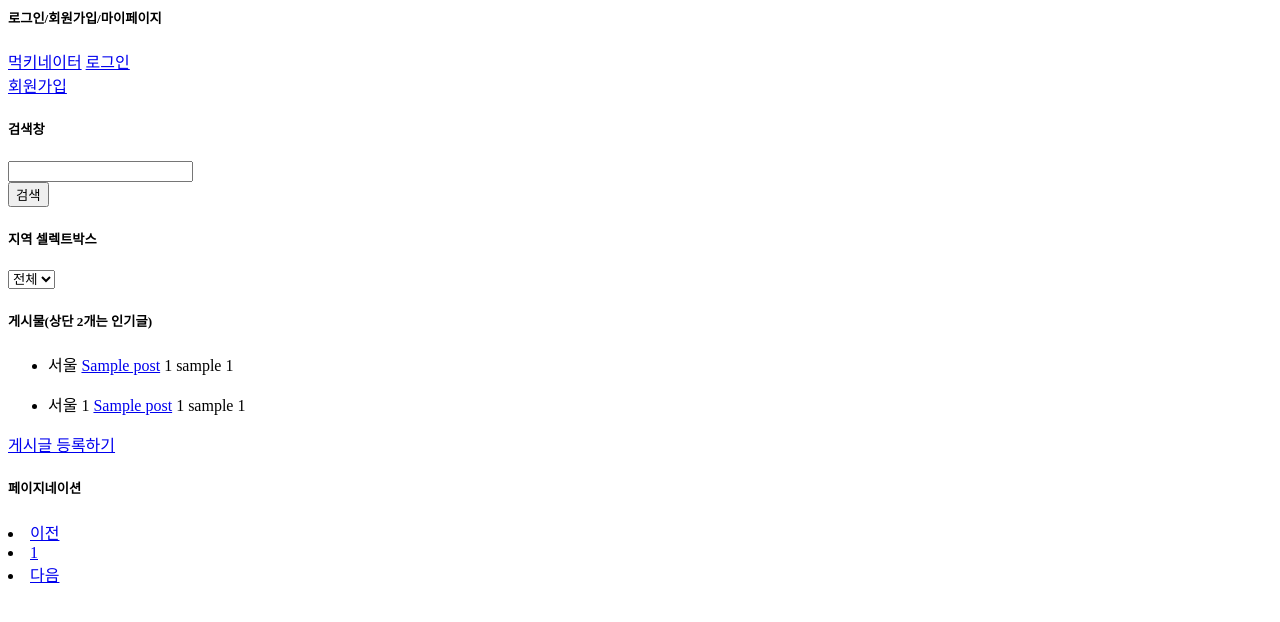
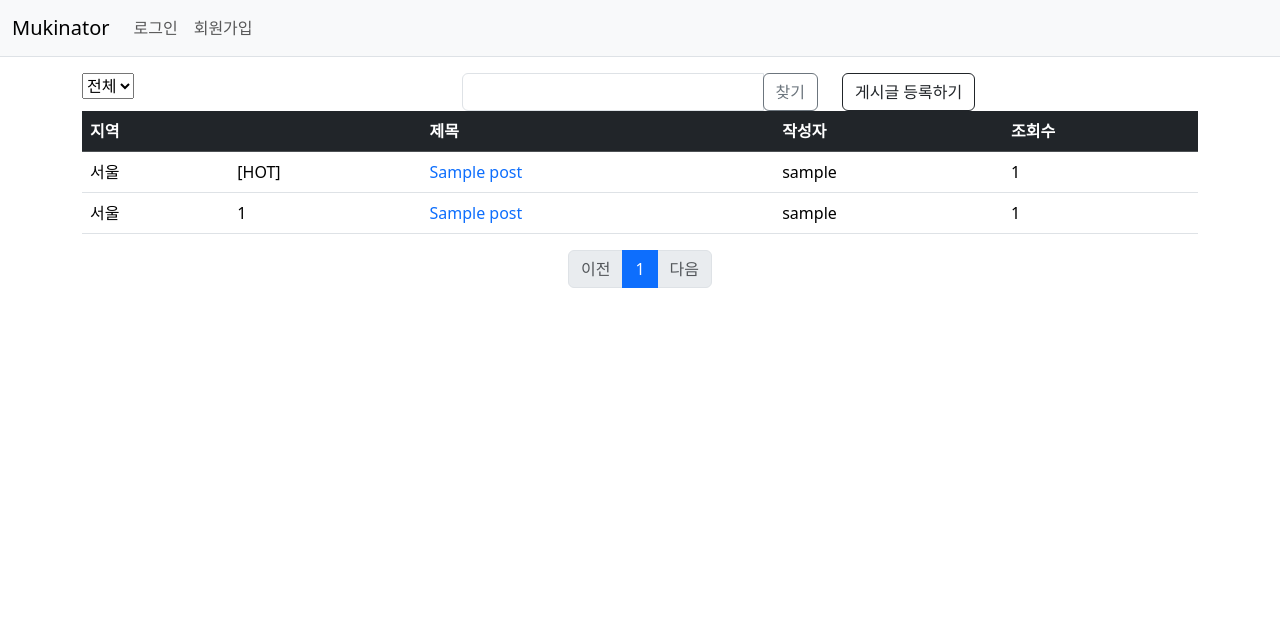
Before and after one commit to silver0108/Mukinator, a Django app: page / in a window 1280 px wide. Shown: the top 622 px of the page. Run offline with Django 4.2, Linux system fonts and the light colour scheme; tables that the repository leaves empty hold one stand-in row (values such as "Sample post"); some libraries are stand-ins or nearby versions.

Commit message:
비밀번호 찾기기능구현

```diff
--- a/mukinator/common/urls.py
+++ b/mukinator/common/urls.py
@@ -8,12 +8,16 @@ urlpatterns = [
     path('login/', auth_views.LoginView.as_view(template_name='common/login.html'), name='login'),
     path('logout/', auth_views.LogoutView.as_view(), name='logout'),
     path('signup/', views.signup, name='signup'),
-    path('mypage/<int:pk>', views.mypage, name='mypage'),
+    path('mypage/<int:pk>/', views.mypage, name='mypage'),
     path('update/', views.update, name='update'),
-    path('mypost/<int:pk>', views.mypost, name='mypost'),
+    path('mypost/<int:pk>/', views.mypost, name='mypost'),
     path('forget_id/', views.forget_id, name='forget_id'),
-    path('password_reset/', views.UserPasswordResetView.as_view(), name="password_reset"),
-    path('password_reset_done/', views.UserPasswordResetDoneView.as_view(), name="password_reset_done"),
-    path('password_reset_confirm/<uidb64>/<token>/', views.UserPasswordResetConfirmView.as_view(), name="password_reset_confirm"),
-    path('password_reset_complete/', views.UserPasswordResetCompleteView.as_view(), name="password_reset_complete"),
+    path('password_reset/',
+         views.UserPasswordResetView.as_view(template_name='common/password_reset_form.html'), name="password_reset"),
+    path('password_reset_done/',
+         views.UserPasswordResetDoneView.as_view(template_name='common/password_reset_done.html'),
+         name="password_reset_done"),
+    path('password_reset_complete/',
+         views.UserPasswordResetCompleteView.as_view(template_name='common/password_reset_complete.html'),
+         name="password_reset_complete"),
 ]
--- a/mukinator/mukinator/urls.py
+++ b/mukinator/mukinator/urls.py
@@ -1,8 +1,8 @@
 from django import views
 from django.contrib import admin
 from django.urls import path, include
+from common import views
 from community.views import base_views
-
 from django.conf.urls.static import static
 from django.conf import settings
 
@@ -12,4 +12,7 @@ urlpatterns = [
     path('community/', include('community.urls')),
     path('common/', include('common.urls')),
     path('', base_views.index, name='index'),
+    path('password_reset_confirm/<uidb64>/<token>/',
+         views.UserPasswordResetConfirmView.as_view(template_name='common/password_reset_confirm.html'),
+         name="password_reset_confirm"),
 ] + static(settings.MEDIA_URL, document_root=settings.MEDIA_ROOT)
--- /dev/null
+++ b/mukinator/templates/base.html
@@ -0,0 +1,64 @@
+{% load static %}
+<!doctype html>
+<html lang="ko">
+<head>
+    <!-- Required meta tags -->
+    <meta charset="utf-8">
+    <meta name="viewport" content="width=device-width, initial-scale=1, shrink-to-fit=no">
+    <!-- Bootstrap CSS -->
+    <link rel="stylesheet" type="text/css" href="{% static 'bootstrap.min.css' %}">
+    <!-- Bootstrap JS -->
+    <script src="{% static 'bootstrap.min.js' %}"></script>
+    <!-- CSS -->
+    <link rel="stylesheet" type="text/css" href="{% static 'style.css' %}">
+    <title>Mukinator</title>
+    <style>
+        .navbar.transparent.navbar-inverse .navbar-inner {
+    border-width: 0px;
+    -webkit-box-shadow: 0px 0px;
+    box-shadow: 0px 0px;
+    background-color: rgba(0,0,0,0.0);
+    background-image: -webkit-gradient(linear, 50.00% 0.00%, 50.00% 100.00%, color-stop( 0% , rgba(0,0,0,0.00)),color-stop( 100% , rgba(0,0,0,0.00)));
+    background-image: -webkit-linear-gradient(270deg,rgba(0,0,0,0.00) 0%,rgba(0,0,0,0.00) 100%);
+    background-image: linear-gradient(180deg,rgba(0,0,0,0.00) 0%,rgba(0,0,0,0.00) 100%);
+}
+    </style>
+</head>
+<body>
+<!-- 네비게이션바 -->
+<nav class="navbar navbar-expand-lg navbar-light bg-light border-bottom">
+    <div class="container-fluid">
+        <a class="navbar-brand" href="{% url 'community:index' %}">Mukinator</a>
+        <button class="navbar-toggler" type="button"
+                data-bs-toggle="collapse"
+                data-bs-target="#navbarSupportedContent"
+                aria-controls="navbarSupportedContent"
+                aria-expanded="false"
+                aria-label="Toggle navigation">
+            <span class="navbar-toggler-icon"></span>
+        </button>
+        <div class="collapse navbar-collapse text-right" id="navbarSupportedContent" style="float:right">
+            <ul class="navbar-nav me-auto mb-2 mb-lg-0">
+                <li class="nav-item">
+                    {% if user.is_authenticated %}
+                    <a class="nav-link" href="{% url 'common:logout' %}">{{ user.nickname }}님 안녕하세요! (로그아웃)</a>
+                    <a class="nav-link" href="{% url 'common:mypage' user.id %}">마이페이지</a>
+                    {% else %}
+                    <a class="nav-link" href="{% url 'common:login' %}">로그인</a>
+                    {% endif %}
+                </li>
+                <li>
+                    {% if not user.is_authenticated %}
+                    <a class="nav-link" href="{% url 'common:signup' %}">회원가입</a>
+                    {% endif %}
+                </li>
+            </ul>
+        </div>
+    </div>
+</nav>
+<!-- 기본 템플릿 안에 삽입될 내용 Start -->
+{% block content %}
+{% endblock %}
+<!-- 기본 템플릿 안에 삽입될 내용 End -->
+</body>
+</html>
--- a/mukinator/templates/common/id_sent.html
+++ b/mukinator/templates/common/id_sent.html
@@ -1 +1,2 @@
 <h1>해당 이메일주소로 메일을 보냈습니다. 메일함을 확인해주세요!</h1>
+<a href="{% url 'community:index' %}">홈으로</a>
--- a/mukinator/templates/community/post_detail.html
+++ b/mukinator/templates/community/post_detail.html
@@ -1,4 +1,6 @@
+{% extends 'base.html' %}
 {% load static %}
+{% block content %}
 <link rel="stylesheet" type="text/css" href="{% static 'style.css' %}">
 <!-- message 표시 -->
     {% if messages %}
@@ -105,3 +107,4 @@ Array.from(delete_elements).forEach(function(element) {
     });
 });
 </script>
+{% endblock %}
--- a/mukinator/templates/community/post_list.html
+++ b/mukinator/templates/community/post_list.html
@@ -1,29 +1,12 @@
+{% extends 'base.html' %}
 {% load community_filter %}
+{% block content %}
 <script src="https://code.jquery.com/jquery-3.6.0.slim.js" integrity="sha256-HwWONEZrpuoh951cQD1ov2HUK5zA5DwJ1DNUXaM6FsY=" crossorigin="anonymous"></script>
-<h5>로그인/회원가입/마이페이지</h5>
-<a href="{% url 'mukinator:main' %}">먹키네이터</a>
-{% if user.is_authenticated %}
-    <a href="{% url 'common:logout' %}">{{ user.username }}님 안녕하세요! (로그아웃)</a>
-    <a href="{% url 'common:mypage' pk=user.pk %}">마이페이지</a>
-    {% else %}
-    <a href="{% url 'common:login' %}">로그인</a>
-    <br>
-    <a href="{% url 'common:signup' %}">회원가입</a>
-    {% endif %}
 
-<h5>검색창</h5>
-<div>
-    <input type="text" id="search_kw" class="form-control" value="{{ kw|default_if_none:'' }}">
-    <div class="input-group-append">
-        <button class="btn btn-outline-secondary" type="button" id="btn_search">검색</button>
-    </div>
-    <form id="searchForm" method="get" action="{% url 'index' %}">
-    <input type="hidden" id="kw" name="kw" value="{{ kw|default_if_none:'' }}">
-    <input type="hidden" id="page" name="page" value="{{ page }}">
-    </form>
-</div>
 
-<h5>지역 셀렉트박스</h5>
+<div class="container my-3">
+    <div class="row">
+        <div class="col-md-4">
             <select id="sort-select" onchange="location = this.value;">
                 <option class="sort-all" value="?sort=all">전체</option>
                 <option class="sort-seoul" value="?sort=seoul">서울</option>
@@ -32,81 +15,106 @@
                 <option class="sort-busan" value="?sort=busan">부산</option>
                 <option class="sort-gimhae" value="?sort=gimhae">김해</option>
             </select>
+        </div>
+        <div class="col-md-4">
+            <div class="input-group">
+                <input type="text" id="search_kw" class="form-control" value="{{ kw|default_if_none:'' }}">
+                <div class="input-group-append">
+                    <button class="btn btn-outline-secondary" type="button" id="btn_search">찾기</button>
+                </div>
+            </div>
+        </div>
+        <div class="col-md-4">
+            <a href="{% url 'community:post_create' %}" class="btn btn-outline-dark">게시글 등록하기</a>
+        </div>
+    </div>
 
-<h5>게시물(상단 2개는 인기글)</h5>
+    <table class="table">
+        <thead>
+        <tr class="table-dark">
+            <th>지역</th>
+            <th></th>
+            <th>제목</th>
+            <th>작성자</th>
+            <th>조회수</th>
+        </tr>
+        </thead>
+        <tbody>
+        <!-- 인기글 -->
         {% if hit_list %}
-    <ul>
         {% for post in hit_list %}
-        <li>
-            {{ post.region}} <!-- 지역 -->
-
-            <a href="{% url 'community:detail' post.id %}">{{ post.subject }}</a> <!-- 게시글 제목 -->
-            {{ post.comment_set.count }} <!-- 댓글 개수 -->
-            {{ post.author.username }} <!-- 작성자 -->
-            {{ post.hit }} <!-- 조회수 -->
-        </li>
+        <tr>
+            <td>{{ post.region}}</td>
+            <td>[HOT]</td>
+            <td>
+                <a href="{% url 'community:detail' post.id %}" style="text-decoration:none">{{ post.subject }}</a>
+            </td>
+            <td>{{ post.author.username }}</td>
+            <td>{{ post.hit }}</td>
+        </tr>
         {% endfor %}
-    </ul>
+        {% else %}
+        <tr>
+            <td colspan="3">게시글이 없습니다.</td>
+        </tr>
         {% endif %}
         <!-- 일반 게시글 -->
         {% if post_list %}
-    <ul>
         {% for post in post_list %}
-        <li>
-            {{ post.region}} <!-- 지역 -->
-            {{ post_list.paginator.count|sub:post_list.start_index|sub:forloop.counter0|add:1 }} <!-- 게시글 번호 -->
-            <a href="{% url 'community:detail' post.id %}">{{ post.subject }}</a> <!-- 게시글 제목 -->
-            {{ post.comment_set.count }} <!-- 댓글 개수 -->
-            {{ post.author.username }} <!-- 작성자 -->
-            {{ post.hit }} <!-- 조회수 -->
-        </li>
+        <tr>
+            <td>{{ post.region}}</td>
+            <td>{{ post_list.paginator.count|sub:post_list.start_index|sub:forloop.counter0|add:1 }}</td>
+            <td>
+                <a href="{% url 'community:detail' post.id %}" style="text-decoration:none">{{ post.subject }}</a>
+            </td>
+            <td>{{ post.author.username }}</td>
+            <td>{{ post.hit }}</td>
+        </tr>
         {% endfor %}
-    </ul>
         {% else %}
-    <p>게시글이 없습니다.</p>
+        <tr>
+            <td colspan="3">게시글이 없습니다.</td>
+        </tr>
         {% endif %}
-<a href="{% url 'community:post_create' %}">게시글 등록하기</a>
-
-<h5>페이지네이션</h5>
-    <div>
+        </tbody>
+    </table>
+    <!-- 페이징처리 시작 -->
+    <ul class="pagination justify-content-center">
         <!-- 이전페이지 -->
         {% if post_list.has_previous %}
-        <li>
-            <a class="page-link" data-page="{{ post_list.previous_page_number }}"
-           href="javascript:void(0)">이전</a>
+        <li class="page-item">
+            <a class="page-link" href="?page={{ post_list.previous_page_number }}">이전</a>
         </li>
         {% else %}
-        <li>
-            <a tabindex="-1" aria-disabled="true" href="#">이전</a>
+        <li class="page-item disabled">
+            <a class="page-link" tabindex="-1" aria-disabled="true" href="#">이전</a>
         </li>
         {% endif %}
         <!-- 페이지리스트 -->
         {% for page_number in post_list.paginator.page_range %}
         {% if page_number == post_list.number %}
         <li class="page-item active" aria-current="page">
-            <a class="page-link" data-page="{{ page_number }}"
-           href="javascript:void(0)">{{ page_number }}</a>
+            <a class="page-link" href="?page={{ page_number }}">{{ page_number }}</a>
         </li>
         {% else %}
         <li class="page-item">
-            <a class="page-link" data-page="{{ page_number }}"
-           href="javascript:void(0)">{{ page_number }}</a>
+            <a class="page-link" href="?page={{ page_number }}">{{ page_number }}</a>
         </li>
         {% endif %}
         {% endfor %}
         <!-- 다음페이지 -->
         {% if post_list.has_next %}
         <li class="page-item">
-            <a class="page-link" data-page="{{ post_list.next_page_number }}"
-           href="javascript:void(0)">다음</a>
+            <a class="page-link" href="?page={{ post_list.next_page_number }}">다음</a>
         </li>
         {% else %}
         <li class="page-item disabled">
             <a class="page-link" tabindex="-1" aria-disabled="true" href="#">다음</a>
         </li>
         {% endif %}
+    </ul>
+    <!-- 페이징처리 끝 -->
 </div>
-
 <br>
 <!-- 검색 스크립트  -->
 <script type='text/javascript'>
@@ -156,3 +164,8 @@ $(document).ready(function(){
   }
 });
 </script>
+<form id="searchForm" method="get" action="{% url 'index' %}">
+    <input type="hidden" id="kw" name="kw" value="{{ kw|default_if_none:'' }}">
+    <input type="hidden" id="page" name="page" value="{{ page }}">
+</form>
+{% endblock %}
```
Also changed, not shown: mukinator/common/views.py (+5 -7 lines), mukinator/mukinator/settings.py (+6 -5 lines), mukinator/static/style.css (deleted, +0 -7 lines), mukinator/templates/common/password_reset_email.html (added, +15 -0 lines), 1 other file. Lines whose indentation alone changed are shown as unchanged.
